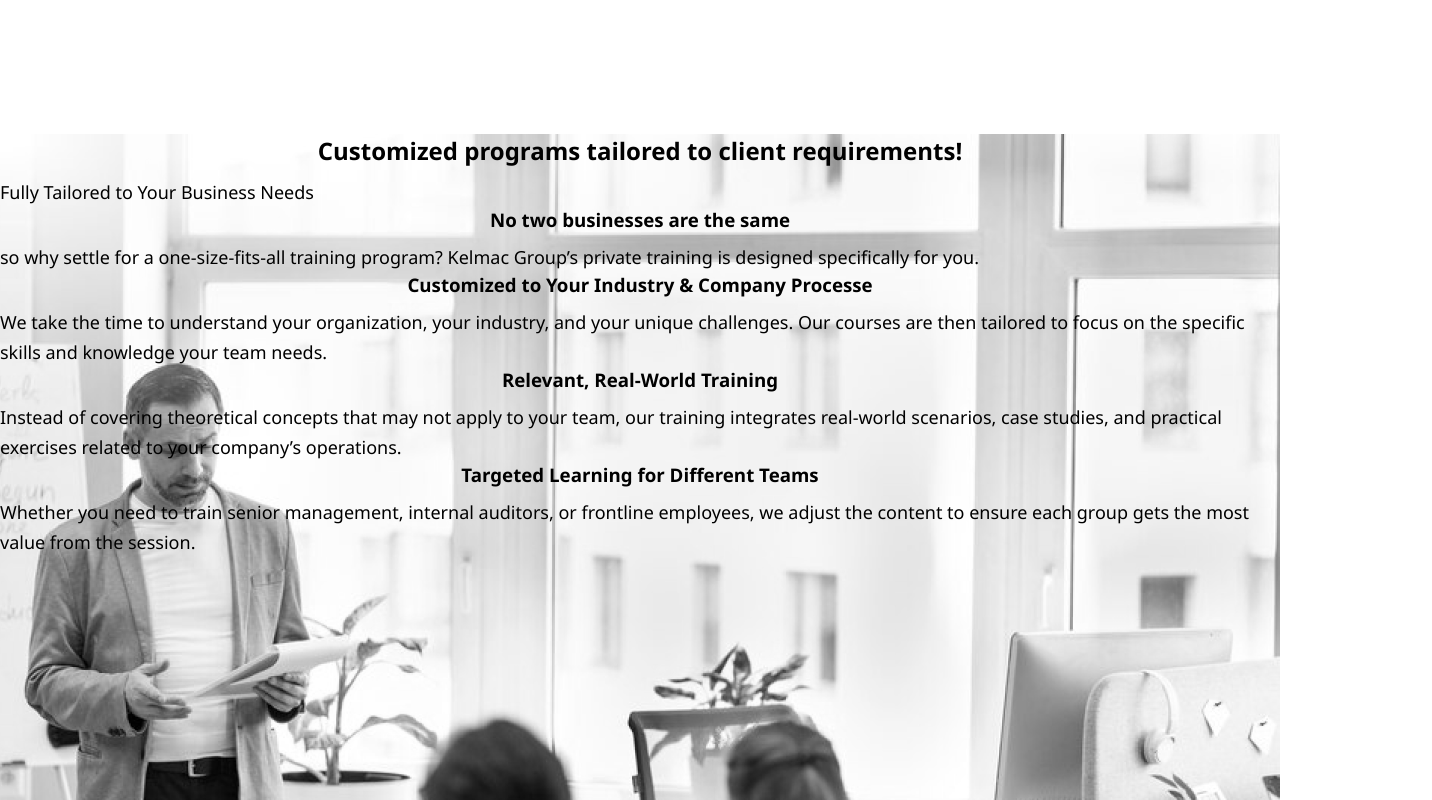
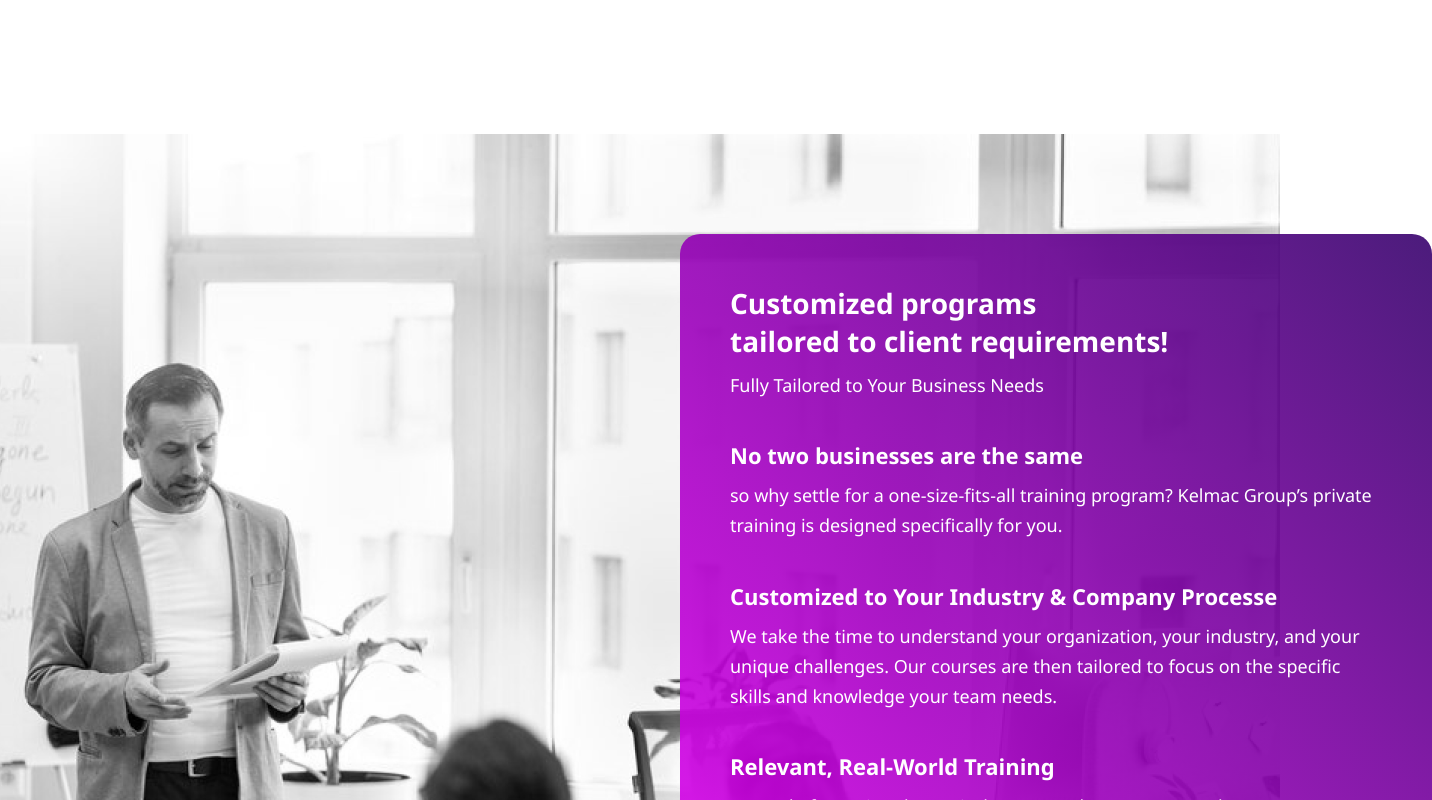
Before and after one commit to abhijeet-maity/Kelmac-UI_Task, a React (Create React App) app: page / in a window 1280 px wide. Shown: the part 2660-3460 px from the top of the page, 1432 px wide, since content can reach past the window. Built offline with nearby package versions, Linux system fonts and the light colour scheme.

Commit message:
modified alignment

```diff
--- a/src/components/Page2/Page2.jsx
+++ b/src/components/Page2/Page2.jsx
@@ -6,19 +6,19 @@ const Page2 = () => {
   return (
 
       <section className="page2">
-        <section className="text-container">
-          <div>
-            <h2>Customized programs tailored to client requirements!</h2>
+        <section className="page2-text-container">
+          <div className="heading-details">
+            <h2>Customized programs <br />tailored to client requirements!</h2>
             <p>Fully Tailored to Your Business Needs</p>
           </div>
-          <div>
+          <div className="page2-info-details">
             <h3>No two businesses are the same</h3>
             <p>
               so why settle for a one-size-fits-all training program? Kelmac
               Group’s private training is designed specifically for you.
             </p>
           </div>
-          <div>
+          <div className="page2-info-details">
             <h3>Customized to Your Industry & Company Processe</h3>
             <p>
               We take the time to understand your organization, your industry,
@@ -26,7 +26,7 @@ const Page2 = () => {
               on the specific skills and knowledge your team needs.
             </p>
           </div>
-          <div>
+          <div className="page2-info-details">
             <h3>Relevant, Real-World Training</h3>
             <p>
               Instead of covering theoretical concepts that may not apply to
@@ -35,7 +35,7 @@ const Page2 = () => {
               operations.
             </p>
           </div>
-          <div>
+          <div className="page2-info-details">
             <h3>Targeted Learning for Different Teams</h3>
             <p>
               Whether you need to train senior management, internal auditors, or
```
